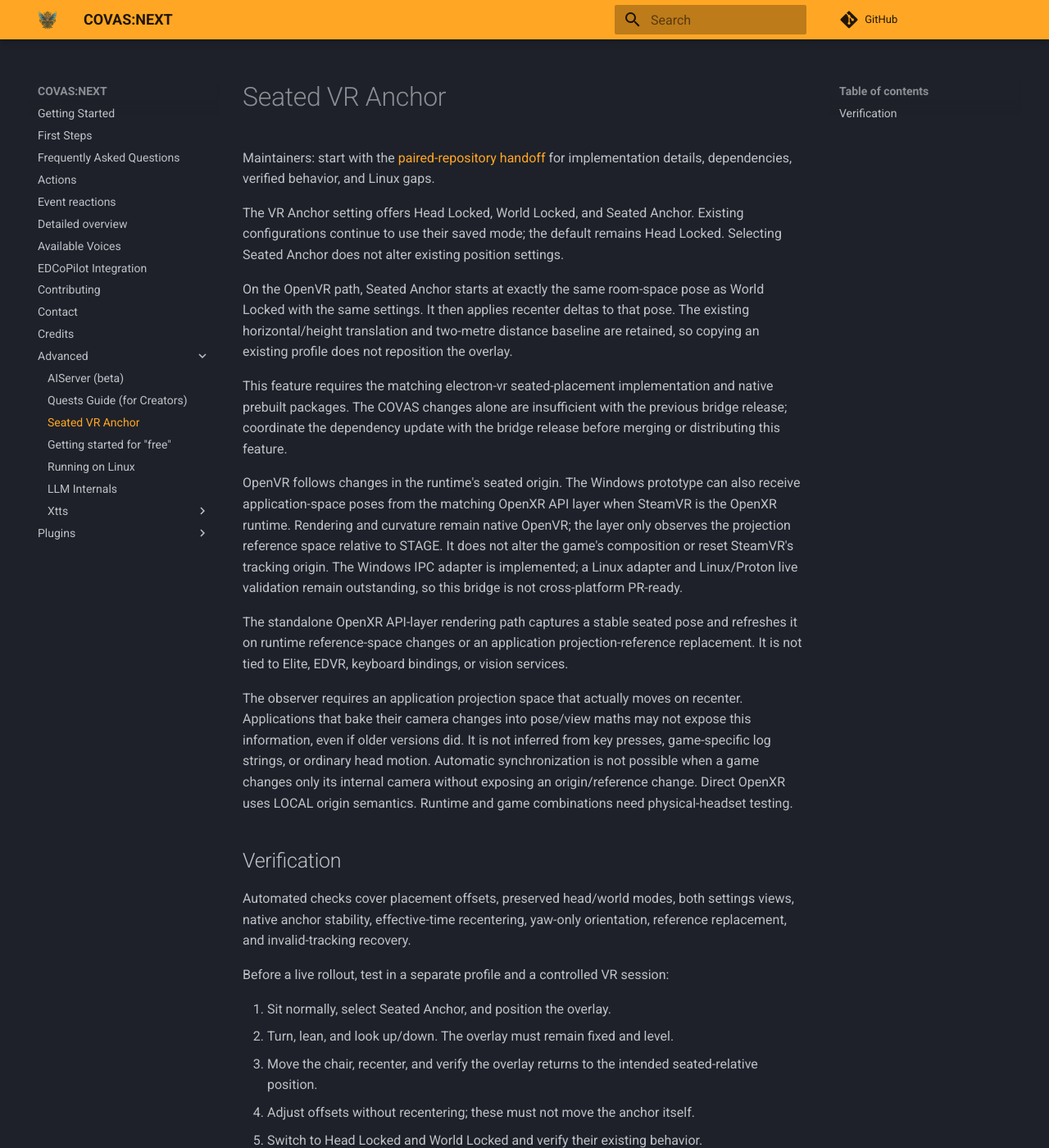
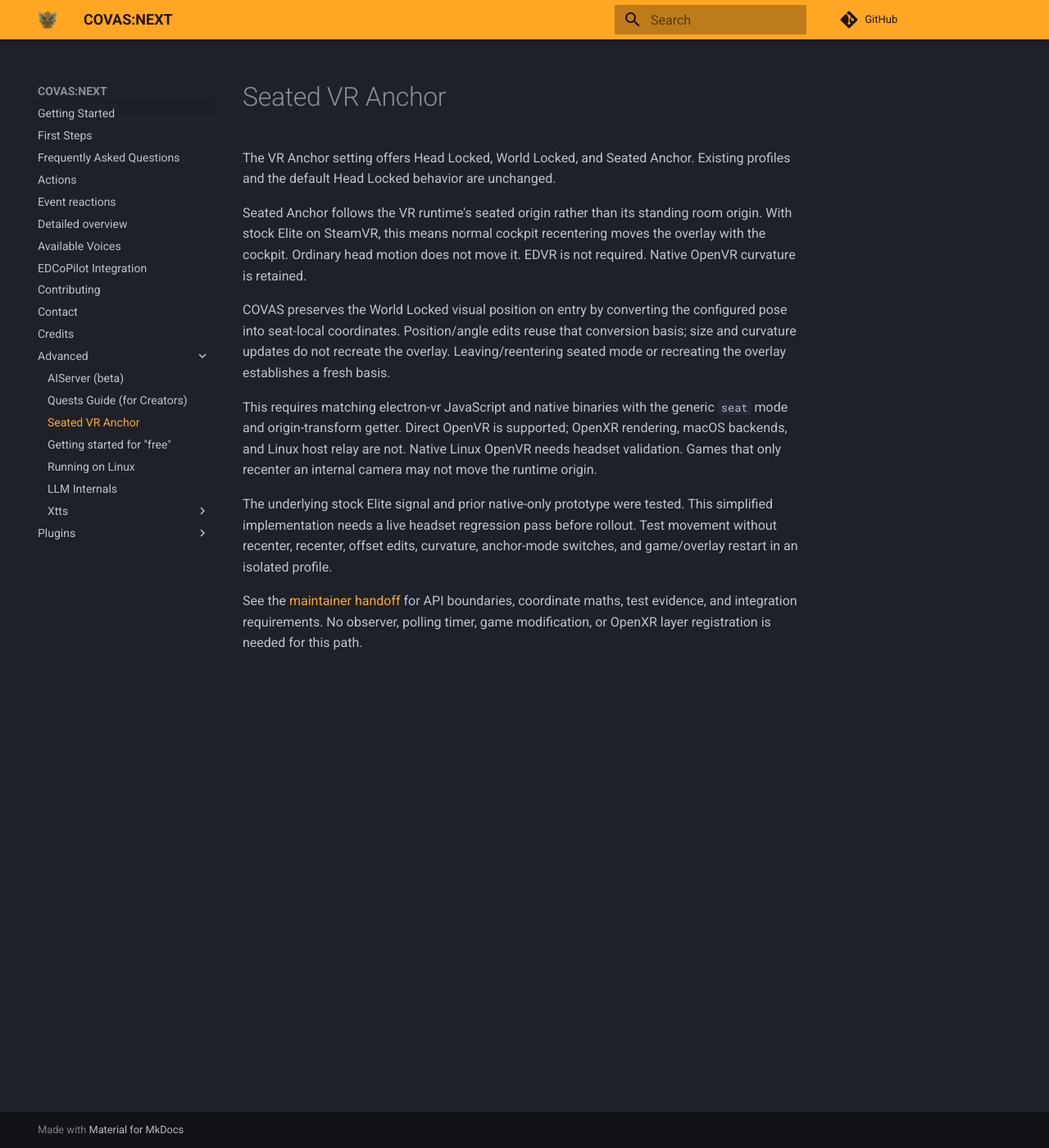
Before and after one commit to RatherRude/Elite-Dangerous-AI-Integration, an MkDocs documentation site: the page built from docs/advanced/VR-Seated-Anchor.md, in a window 1280 px wide and 1400 px high. Shown: the whole window at 82% size. Built offline with MkDocs 1.6.1 and Material for MkDocs 9.7.7, drawn with Linux system fonts in a browser that asks for light colours; comment, search, counter and statistics services are not loaded; some of the changed text lies outside the part shown.

Commit message:
refactor: convert seated overlay offsets in COVAS

```diff
--- a/docs/advanced/VR-Seated-Anchor.md
+++ b/docs/advanced/VR-Seated-Anchor.md
@@ -1,59 +1,28 @@
 # Seated VR Anchor
 
-Maintainers: start with the [paired-repository handoff](../../SEATED_ANCHOR_HANDOFF.md)
-for implementation details, dependencies, verified behavior, and Linux gaps.
+The VR Anchor setting offers Head Locked, World Locked, and Seated Anchor. Existing
+profiles and the default Head Locked behavior are unchanged.
 
-The VR Anchor setting offers Head Locked, World Locked, and Seated Anchor.
-Existing configurations continue to use their saved mode; the default remains
-Head Locked. Selecting Seated Anchor does not alter existing position settings.
+Seated Anchor follows the VR runtime's seated origin rather than its standing
+room origin. With stock Elite on SteamVR, this means normal cockpit recentering
+moves the overlay with the cockpit. Ordinary head motion does not move it.
+EDVR is not required. Native OpenVR curvature is retained.
 
-On the OpenVR path, Seated Anchor starts at exactly the same room-space pose as
-World Locked with the same settings. It then applies recenter deltas to that
-pose. The existing horizontal/height translation and two-metre distance baseline
-are retained, so copying an existing profile does not reposition the overlay.
+COVAS preserves the World Locked visual position on entry by converting the
+configured pose into seat-local coordinates. Position/angle edits reuse that
+conversion basis; size and curvature updates do not recreate the overlay.
+Leaving/reentering seated mode or recreating the overlay establishes a fresh basis.
 
-This feature requires the matching electron-vr seated-placement implementation
-and native prebuilt packages. The COVAS changes alone are insufficient with the
-previous bridge release; coordinate the dependency update with the bridge release
-before merging or distributing this feature.
+This requires matching electron-vr JavaScript and native binaries with the generic
+`seat` mode and origin-transform getter. Direct OpenVR is supported; OpenXR rendering,
+macOS backends, and Linux host relay are not. Native Linux OpenVR needs headset
+validation. Games that only recenter an internal camera may not move the runtime origin.
 
-OpenVR follows changes in the runtime's seated origin. The Windows prototype can
-also receive application-space poses from the matching OpenXR API layer when
-SteamVR is the OpenXR runtime. Rendering and curvature remain native OpenVR;
-the layer only observes the projection reference space relative to STAGE.
-It does not alter the game's composition or reset SteamVR's tracking origin.
-The Windows IPC adapter is implemented; a Linux adapter and Linux/Proton live
-validation remain outstanding, so this bridge is not cross-platform PR-ready.
+The underlying stock Elite signal and prior native-only prototype were tested.
+This simplified implementation needs a live headset regression pass before rollout.
+Test movement without recenter, recenter, offset edits, curvature, anchor-mode
+switches, and game/overlay restart in an isolated profile.
 
-The standalone OpenXR API-layer rendering path captures a
-stable seated pose and refreshes it on runtime reference-space changes or an
-application projection-reference replacement. It is not tied to Elite, EDVR,
-keyboard bindings, or vision services.
-
-The observer requires an application projection space that actually moves on
-recenter. Applications that bake their camera changes into pose/view maths may
-not expose this information, even if older versions did. It is not inferred from
-key presses, game-specific log strings, or ordinary head motion.
-Automatic synchronization is not possible when a game changes only its internal
-camera without exposing an origin/reference change. Direct OpenXR uses LOCAL
-origin semantics. Runtime and game combinations need physical-headset testing.
-
-## Verification
-
-Automated checks cover placement offsets, preserved head/world modes, both
-settings views, native anchor stability, effective-time recentering, yaw-only
-orientation, reference replacement, and invalid-tracking recovery.
-
-Before a live rollout, test in a separate profile and a controlled VR session:
-
-1. Sit normally, select Seated Anchor, and position the overlay.
-2. Turn, lean, and look up/down. The overlay must remain fixed and level.
-3. Move the chair, recenter, and verify the overlay returns to the intended
-   seated-relative position.
-4. Adjust offsets without recentering; these must not move the anchor itself.
-5. Switch to Head Locked and World Locked and verify their existing behavior.
-6. Stop and restart the game/session, and verify a fresh anchor is established.
-
-Do not install or register a test OpenXR layer over a working installation as
-part of unit testing. The native registration test changes layer registration
-and should only be run in an appropriately isolated test environment.
+See the [maintainer handoff](../../SEATED_ANCHOR_HANDOFF.md) for API boundaries,
+coordinate maths, test evidence, and integration requirements. No observer, polling
+timer, game modification, or OpenXR layer registration is needed for this path.
```
Also changed, not shown: SEATED_ANCHOR_HANDOFF.md (+66 -99 lines), 7 other files.
